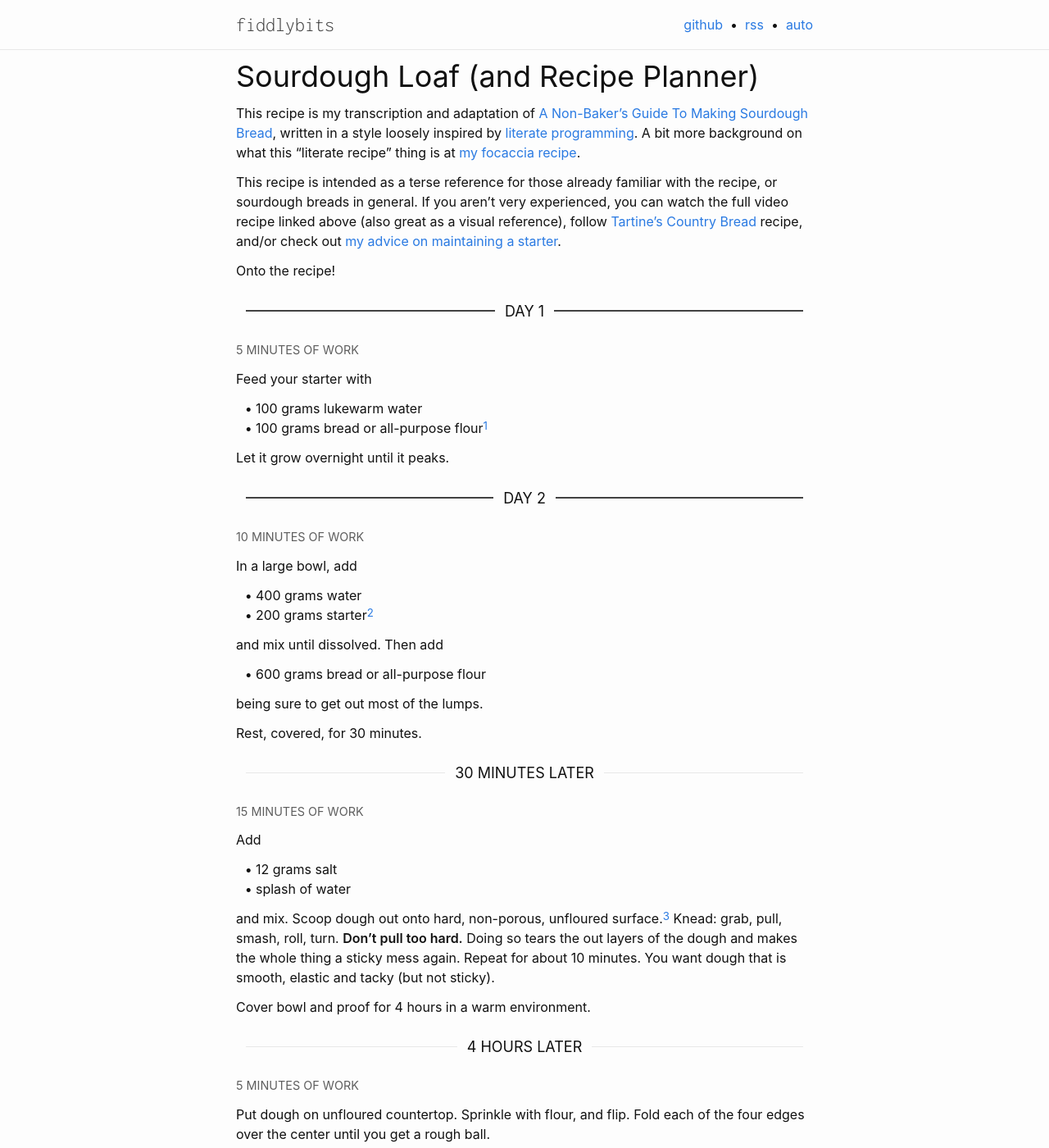
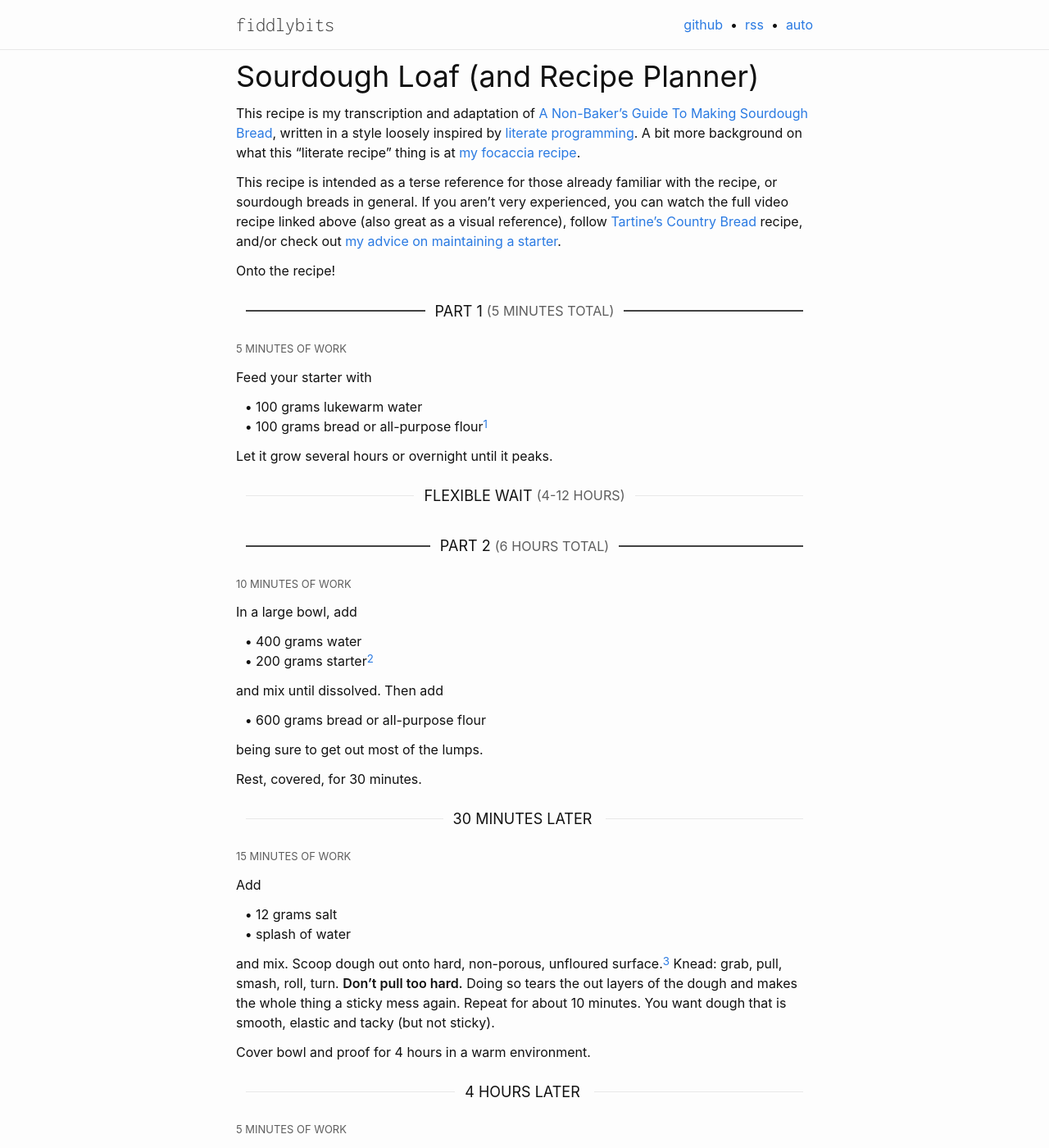
Before and after one commit to seansfkelley/seansfkelley.github.io, a Jekyll site: the page built from _posts/2023-08-06-literate-sourdough.md, in a window 1280 px wide and 1400 px high. Shown: the whole window at 82% size. Built offline with Jekyll 4.4.1, drawn with Linux system fonts in a browser that asks for light colours; some web fonts are replaced; some of the changed text lies outside the part shown.

Commit message:
Add the idea of flexible waits to allow clumping different parts together for a recipe.

```diff
--- a/_plugins/literate_recipe_step_tag.rb
+++ b/_plugins/literate_recipe_step_tag.rb
@@ -53,6 +53,21 @@ class LiterateRecipeStepTag < Liquid::Tag
     page = context.registers[:page]
 
     params = self.parse_params(context)
+
+    if params["intermission"]
+      return <<~END
+        <header class="intermission">
+          <h4>
+            <hr />
+            <span class="prefix">flexible wait</span>
+            &nbsp;
+            <span class="duration">(#{params["intermission"]})</span>
+            <hr />
+          </h4>
+        </header>
+      END
+    end
+
     kind = params["kind"]
 
     if kind
@@ -76,20 +91,29 @@ class LiterateRecipeStepTag < Liquid::Tag
 
     title = \
       if kind == "multiday"
-        "day 1"
+        "part 1"
       elsif kind == "default"
         "to begin"
       else
-        "#{self.print_duration_longform(
+        self.print_duration_longform(
           wait,
-          overnight_text: "day #{page[:step_groups].length}",
+          overnight_text: "part #{page[:step_groups].length}",
           non_overnight_suffix: " later"
-        )}"
+        )
+      end
+
+    total_duration = \
+      if params["total_duration"]
+        "(#{self.print_duration_longform(
+          self.parse_duration(params["total_duration"]),
+        )} total)"
+      else
+        ""
       end
 
     <<~END
       <header
-        class="recipe-step"
+        class="recipe-step #{"first-of-part" if wait == :overnight}"
         data-step-group="#{page[:step_groups].length - 1}"
         data-step-index="#{page[:step_groups].last.length - 1}"
         data-duration="#{duration}"
@@ -97,7 +121,9 @@ class LiterateRecipeStepTag < Liquid::Tag
       >
         <h4>
           <hr />
-            #{title}
+          <span class="title">#{title}</span>
+          &nbsp;
+          <span class="duration">#{total_duration}</span>
           <hr />
         </h4>
         <h4 class="metadata">
@@ -125,7 +151,7 @@ class LiterateRecipeStepTag < Liquid::Tag
 
   def print_duration_longform(duration, overnight_text: nil, non_overnight_suffix: nil)
     if duration == :overnight
-      return overnight_text || "the next day"
+      return overnight_text || "next part"
     end
 
     hours = duration / 60
--- a/_posts/2023-08-06-literate-sourdough.md
+++ b/_posts/2023-08-06-literate-sourdough.md
@@ -15,16 +15,18 @@ This recipe is intended as a terse reference for those already familiar with the
 
 Onto the recipe!
 
-{% literate_recipe_step kind="multiday" duration="5m" %}
+{% literate_recipe_step kind="multiday" duration="5m" total_duration="5m" %}
 
 Feed your starter with
 
 - 100 grams lukewarm water
 - 100 grams bread or all-purpose flour[^1]
 
-Let it grow overnight until it peaks.
+Let it grow several hours or overnight until it peaks.
 
-{% literate_recipe_step wait="overnight" duration="10m" %}
+{% literate_recipe_step intermission="4-12 hours" %}
+
+{% literate_recipe_step wait="overnight" duration="10m" total_duration="6h" %}
 
 In a large bowl, add
 
@@ -64,7 +66,9 @@ Dust a proofing basket with flour and transfer the dough to it, seam side up. (I
 
 Dust with flour, cover with towel, and place in fridge overnight.
 
-{% literate_recipe_step wait="overnight" duration="1m" %}
+{% literate_recipe_step intermission="8-16 hours" %}
+
+{% literate_recipe_step wait="overnight" duration="1m" total_duration="3h" %}
 
 Take the dough out of the fridge 2 hours before baking to bring it to room temperature.
 
--- a/assets/literate-recipe/literate-recipe.scss
+++ b/assets/literate-recipe/literate-recipe.scss
@@ -4,7 +4,9 @@
 
 @import "variables";
 
-header.recipe-step {
+header {
+  &.recipe-step,
+  &.intermission {
     h4 {
       display: flex;
       align-items: center;
@@ -13,13 +15,21 @@ header.recipe-step {
       hr {
         flex: 1;
       }
+
+      .duration {
+        color: var(--text-color-faded);
+        font-size: 0.9em;
+      }
     }
 
-  &[data-wait="overnight"] h4 hr {
+    &.first-of-part h4 hr {
       border-color: var(--brand-color-dark);
       border-width: 2px;
     }
+  }
+}
 
+header.recipe-step {
   .metadata {
     display: flex;
     align-items: center;
```
Also changed, not shown: _posts/2021-05-17-literate-focaccia.md (+4 -2 lines). Lines whose indentation alone changed are shown as unchanged.
